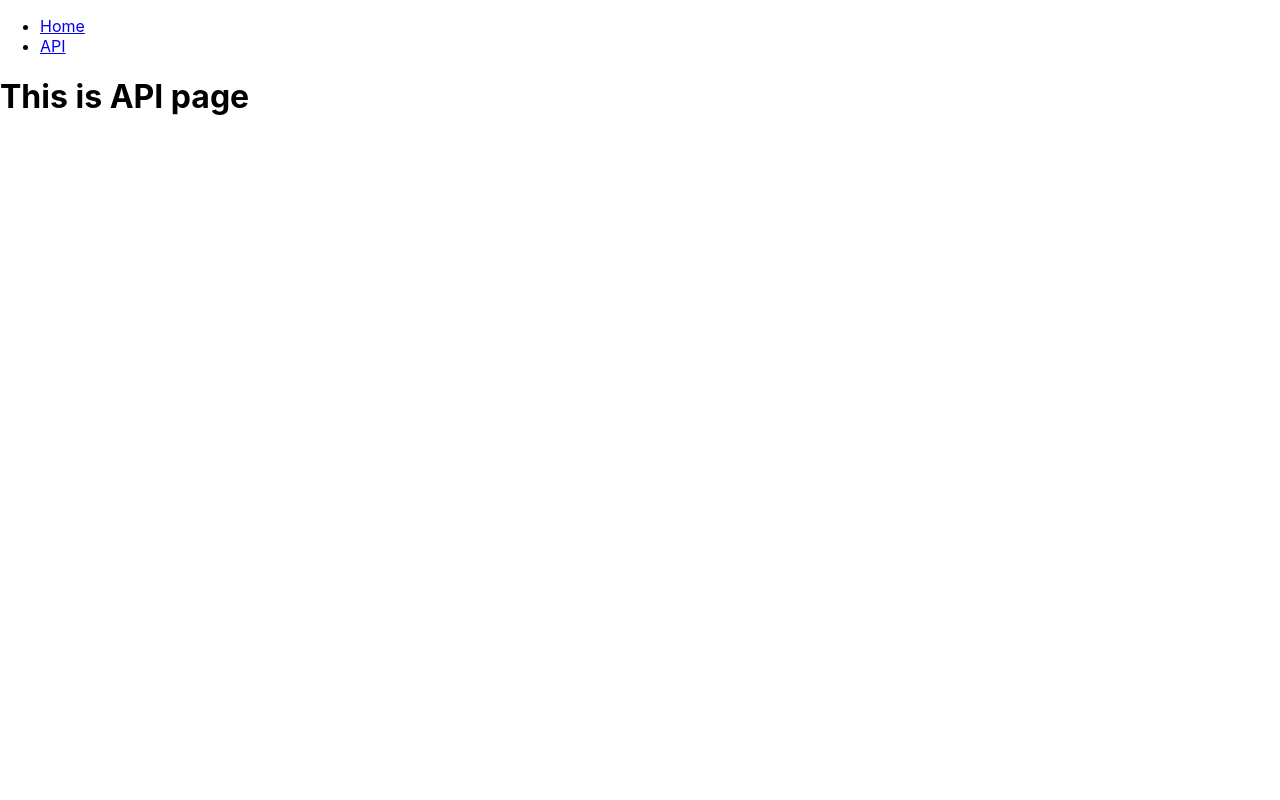
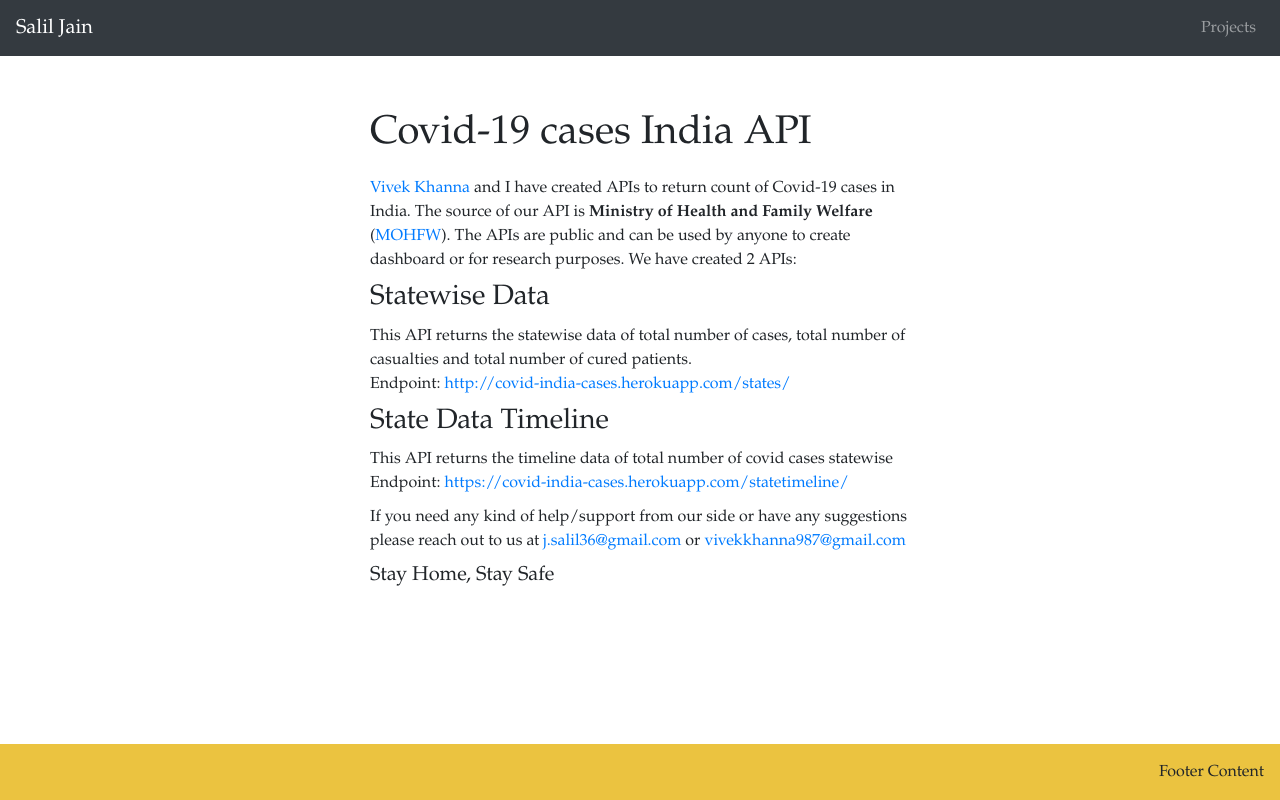
Before and after one commit to Salil-Jain/salil-jain.github.io, a React (Create React App) app: page /covid-india-api in a window 1280 px wide. Built offline with nearby package versions, Linux system fonts and the light colour scheme.

Commit message:
Updated website

```diff
--- a/package.json
+++ b/package.json
@@ -7,8 +7,10 @@
     "@testing-library/jest-dom": "^4.2.4",
     "@testing-library/react": "^9.3.2",
     "@testing-library/user-event": "^7.1.2",
+    "bootstrap": "^4.5.2",
     "gh-pages": "^3.1.0",
     "react": "^16.13.1",
+    "react-bootstrap": "^1.3.0",
     "react-dom": "^16.13.1",
     "react-router-dom": "^5.2.0",
     "react-scripts": "3.4.1"
--- a/public/index.html
+++ b/public/index.html
@@ -24,7 +24,7 @@
       work correctly both with client-side routing and a non-root public URL.
       Learn how to configure a non-root public URL by running `npm run build`.
     -->
-    <title>React App</title>
+    <title>Salil Jain</title>
   </head>
   <body>
     <noscript>You need to enable JavaScript to run this app.</noscript>
--- a/src/App.css
+++ b/src/App.css
@@ -36,3 +36,56 @@
     transform: rotate(360deg);
   }
 }
+
+body {
+  /* font-family: monospace !important; */
+  padding-top: 100px;
+  padding-bottom: 100px;
+}
+/*
+h1 {
+  margin: 60px 0!important;
+} */
+
+.resume-button {
+  /* margin-top: 10%; */
+  display: inline-block;
+}
+
+.contact-div {
+  text-align: center;
+  margin-top: 50px;
+}
+
+.footer-div {
+  width: 100%;
+  text-align: right;
+  margin-top: 1rem;
+  padding: 1rem;
+  background-color: rgb(235, 195, 64);
+  position: fixed;
+  bottom: 0;
+  left: 0;
+  width: 100%;
+}
+
+.hr-center {
+  width: 80%;
+  border: 1px solid #000 !important;
+}
+
+.oracle-link, .oracle-link:hover {
+  color: #c74634;
+}
+
+.nvidia-link, .nvidia-link:hover {
+  color: #78b800;
+}
+
+.cryptokart-link, .cryptokart-link:hover {
+  color: #0074ba;
+}
+
+.homingos-link, .homingos-link:hover {
+  color: #b43159;
+}
--- a/src/App.js
+++ b/src/App.js
@@ -1,29 +1,32 @@
 import React from 'react';
 // import logo from './logo.svg';
 import HomeComponent from './HomeComponent';
+import ProjectsComponent from './ProjectsComponent';
 import CovidApi from './CovidApi';
 import './App.css';
+import 'bootstrap/dist/css/bootstrap.min.css';
+import { Navbar, Nav } from 'react-bootstrap';
+
 import {
   BrowserRouter as Router,
   Switch,
-  Route,
-  Link
+  Route
 } from "react-router-dom";
 
 function App() {
   return (
     <Router>
-      <div>
-        <ul>
-          <li>
-            <Link to="/">Home</Link>
-          </li>
-          <li>
-            <Link to="/covid-india-api">API</Link>
-          </li>
-        </ul>
+      <Navbar bg="dark" variant="dark" fixed="top">
+        <Navbar.Brand href="/">Salil Jain</Navbar.Brand>
+        <Nav className="ml-auto ">
+          <Nav.Link href="/projects">Projects</Nav.Link>
+        </Nav>
+      </Navbar>
 
       <Switch>
+        <Route path="/projects">
+          <ProjectsComponent />
+        </Route>
         <Route path="/covid-india-api">
           <CovidApi />
         </Route>
@@ -31,6 +34,8 @@ function App() {
           <HomeComponent />
         </Route>
       </Switch>
+      <div className="footer-div">
+        Footer Content
       </div>
     </Router>
   );
--- a/src/CovidApi.js
+++ b/src/CovidApi.js
@@ -1,10 +1,56 @@
 import React, { Component } from 'react';
+import { Container, Row, Col } from 'react-bootstrap';
 
 class CovidApi extends Component {
   render() {
     return (
-        <h1>This is API page</h1>
+      <Container>
+        <Row style={{marginTop: "10px"}}>
+          <Col lg={{ span: 6, offset: 3 }}>
+            <h1>Covid-19 cases India API</h1>
+          </Col>
+        </Row>
+        <Row style={{marginTop: "10px"}}>
+          <Col lg={{ span: 6, offset: 3 }}>
+            <a href="https://www.linkedin.com/in/vivek-khanna-02637815b/" rel="noopener noreferrer" target="_blank">Vivek Khanna</a> and I have created APIs to return count of Covid-19 cases in India. The source of our API is <b>Ministry of Health and Family Welfare</b> (<a href="https://www.mohfw.gov.in/" rel="noopener noreferrer" target="_blank">MOHFW</a>).
+            The APIs are public and can be used by anyone to create dashboard or for research purposes.
+            We have created 2 APIs:
+          </Col>
+        </Row>
+        <Row style={{marginTop: "10px"}}>
+          <Col lg={{ span: 6, offset: 3 }}>
+            <h3>Statewise Data</h3>
+            This API returns the statewise data of total number of cases, total number of casualties and total number of cured patients.
+            <br />
+            Endpoint: <a href="http://covid-india-cases.herokuapp.com/states/" rel="noopener noreferrer" target="_blank">http://covid-india-cases.herokuapp.com/states/</a>
+          </Col>
+        </Row>
+        <Row style={{marginTop: "10px"}}>
+          <Col lg={{ span: 6, offset: 3 }}>
+            <h3>State Data Timeline</h3>
+            This API returns the timeline data of total number of covid cases statewise
+            <br />
+            Endpoint: <a href="https://covid-india-cases.herokuapp.com/statetimeline/" rel="noopener noreferrer" target="_blank">https://covid-india-cases.herokuapp.com/statetimeline/</a>
+          </Col>
+        </Row>
+
+        <Row style={{marginTop: "10px"}}>
+          <Col lg={{ span: 6, offset: 3 }}>
+          If you need any kind of help/support from our side or have any suggestions please reach out to us at <a href="mailto:j.salil36@gmail.com">j.salil36@gmail.com</a> or <a href="mailto:vivekkhanna987@gmail.com">vivekkhanna987@gmail.com</a>
+          </Col>
+        </Row>
+        <Row style={{marginTop: "10px"}}>
+          <Col lg={{ span: 6, offset: 3 }}>
+            <h5>Stay Home, Stay Safe</h5>
+          </Col>
+        </Row>
+
+      </Container>
+
     )
+  }
+  componentDidMount() {
+    document.title = "Covid cases India API";
   }
 }
 export default CovidApi;
--- a/src/HomeComponent.js
+++ b/src/HomeComponent.js
@@ -1,9 +1,42 @@
 import React, { Component } from 'react';
+import { Container, Row, Col } from 'react-bootstrap';
+import Button from 'react-bootstrap/Button'
+
 
 class HomeComponent extends Component {
   render() {
     return (
-        <h1>Website under development</h1>
+      <div>
+        <Container>
+          <Row>
+            <Col lg={{ span: 6, offset: 3 }}>
+              <h1>Hi, I'm <b>Salil Jain</b></h1>
+              <h5>
+                I'm a Software Developer and next month I'll be joining <a href="https://www.oracle.com/" rel="noopener noreferrer" target="_blank" class="oracle-link">Oracle</a> as a Member of Technical Staff.{' '}
+                {/* <br/> */}
+                I love making useful applications from the technologies I learn.
+                <br/>
+                Previously I have interned at <a href="https://www.nvidia.com" rel="noopener noreferrer" target="_blank" class="nvidia-link">NVIDIA</a>, <a href="https://www.crunchbase.com/organization/cryptokart" rel="noopener noreferrer" target="_blank" class="cryptokart-link">Cryptokart</a> and <a href="https://www.homingos.com/" rel="noopener noreferrer" target="_blank" class="homingos-link">Homingos</a>.
+              </h5>
+              {/* <h1> <b>Lorem Ipsum</b></h1>
+              <h4>laksnd laksf ladkg lkadjflkan fl anfl knaslkfn laks fnlkasnflak fndlakdnf laksndf laksndlkasndlkas</h4> */}
+            </Col>
+          </Row>
+        </Container>
+        <div class="contact-div">
+          <a href={process.env.PUBLIC_URL + '/Salil_CV.pdf'} download>
+            <Button variant="primary" size="lg" className="justify-content-md-center resume-button">
+              Download Resume
+            </Button>
+          </a>
+          <hr className="hr-center"/>
+          <h4><i>Get in touch!</i></h4>
+          <a href="https://www.linkedin.com/in/saliljain1/" rel="noopener noreferrer" target="_blank">Linkedin</a>{' '}|{' '}
+          <a href="https://github.com/Salil-Jain" rel="noopener noreferrer" target="_blank">GitHub</a>{' '}|{' '}
+          <a href="https://twitter.com/salil__jain/" rel="noopener noreferrer" target="_blank">Twitter</a>{' '}|{' '}
+          <a href="mailto:j.salil36@gmail.com" rel="noopener noreferrer" target="_blank">Email</a>
+        </div>
+      </div>
     )
   }
 }
--- /dev/null
+++ b/src/ProjectsComponent.js
@@ -0,0 +1,77 @@
+import React, { Component } from 'react';
+import { Container, Row, Col } from 'react-bootstrap';
+import SingleProject from './SingleProject';
+
+
+
+class ProjectsComponents extends Component {
+    constructor(props) {
+        super(props);
+        this.state = {
+            projectData: [
+                {
+                    title: "Covid-19 cases India API",
+                    link: ["Documentation", "/covid-india-api"],
+                    details: [
+                        "Developed API returning Covid cases in India data from MOHFW website",
+                        "The API received an average 20k hits per month"
+                    ]
+                },
+                {
+                    title: "Memescraper",
+                    link: ["GitHub", "https://github.com/Salil-Jain/memescraper"],
+                    details: [
+                        "Scraping program to download memes from any subreddit",
+                        "The script uses python and regex to identify the link and download memes"
+                    ]
+                },
+                {
+                    title: "Google Summer of Code - 2018",
+                    link: ["Question Tool", "https://github.com/berkmancenter/question_tool"],
+                    details: [
+                        "Implemented modifications to upvotes and the edit permissions for admins and moderators.",
+                        "Worked on improvements to mobile UI/UX",
+                        "Performed bug fixes and code refactoring"
+                    ]
+                },
+                {
+                    title: "Dukkaan.com",
+                    link: ["Finnovatica - 2017", "https://finnovatica.com/Home.aspx"],
+                    details: [
+                        "Developed a robust online platform for the sale of goods by hyperlocal showrooms",
+                        "Project aimed at removing the trust issue between the seller and the consumer, facilitating the growth of local showrooms"
+                    ]
+                },
+                {
+                    title: "DilSeDeal",
+                    link: ["Sophomores", "https://www.facebook.com/TeamSophoS/"],
+                    details: [
+                        "Architected a website, devoted to selling second-hand products within colleges, as the sole front-end developer",
+                        "Virtually coordinated and remotely designed through GitHub with fellow partner"
+                    ]
+                }
+            ]
+        }
+    }
+    render() {
+        const { projectData } = this.state;
+        var listItems = projectData.map((item) => {
+            return <SingleProject value={item} />;
+        })
+        return (
+            <Container>
+                <Row>
+                    <Col lg={{ span: 6, offset: 3 }}>
+                        <h1>Projects</h1>
+                        <hr/>
+                    </Col>
+                </Row>
+                <React.Fragment>{listItems}</React.Fragment>
+            </Container>
+        )
+    }
+    componentDidMount() {
+        document.title = "Projects | Salil Jain";
+    }
+}
+export default ProjectsComponents;
--- /dev/null
+++ b/src/SingleProject.js
@@ -0,0 +1,28 @@
+import React, { Component } from 'react';
+import { Row, Col } from 'react-bootstrap';
+
+class SingleProject extends Component {
+    render() {
+        const value = this.props.value;
+        const detailList = value.details.map((item) => {
+            return <li>{item}</li>
+        })
+        return (
+            <React.Fragment>
+                <Row>
+                    <Col lg={{ span: 6, offset: 3 }}>
+                        <h3>{value.title} (<a href={value.link[1]}>{value.link[0]}</a>)</h3>
+                    </Col>
+                </Row>
+                <Row>
+                    <Col lg={{ span: 6, offset: 3 }}>
+                        <ul>
+                            {detailList}
+                        </ul>
+                    </Col>
+                </Row>
+            </React.Fragment>
+        )
+    }
+}
+export default SingleProject;
--- a/src/index.css
+++ b/src/index.css
@@ -1,10 +1,6 @@
 body {
   margin: 0;
-  font-family: -apple-system, BlinkMacSystemFont, 'Segoe UI', 'Roboto', 'Oxygen',
-    'Ubuntu', 'Cantarell', 'Fira Sans', 'Droid Sans', 'Helvetica Neue',
-    sans-serif;
-  -webkit-font-smoothing: antialiased;
-  -moz-osx-font-smoothing: grayscale;
+  font-family: Palatino, "Palatino Linotype", "Palatino LT STD", "Book Antiqua", Georgia, serif !important;
 }
 
 code {
```
Also changed, not shown: 1 other file (tests, documents, lock files or other folders). Lines whose indentation alone changed are shown as unchanged.
